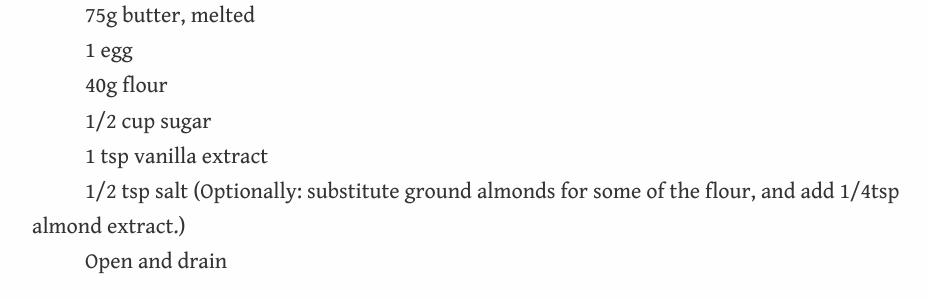
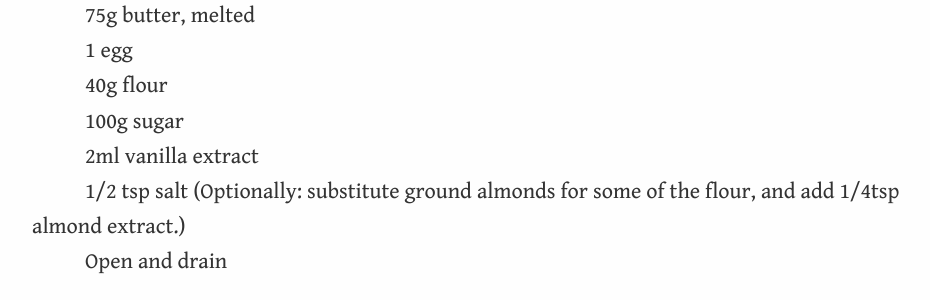
Before and after one commit to aredridel/recipes, a Jekyll site: the page built from Desserts/Peach Custard Pie.md, in a window 1280 px wide. Shown: the part 925-1225 px from the top of the page, without its empty margins (172-1102 px from the left). Built offline with Jekyll 4.4.1, drawn with Linux system fonts in a browser that asks for light colours; our own code applies the rules of GitHub Pages for plain Markdown files.

Commit message:
/ ‘Desserts/Peach Custard Pie.md’

```diff
--- a/Desserts/Peach Custard Pie.md
+++ b/Desserts/Peach Custard Pie.md
@@ -33,9 +33,9 @@ Filling
 
 40g flour
 
-1/2 cup sugar
+100g sugar
 
-1 tsp vanilla extract
+2ml vanilla extract
 
 1/2 tsp salt
 (Optionally: substitute ground almonds for some of the flour, and add 1/4tsp almond extract.)
```
